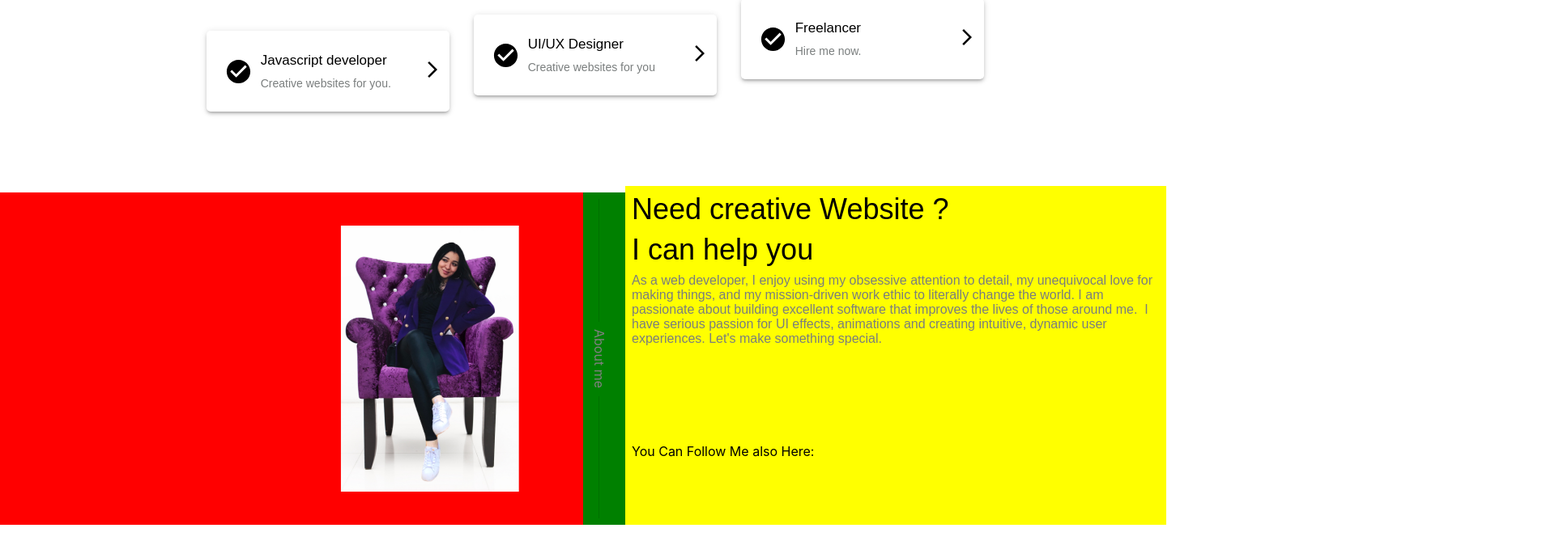
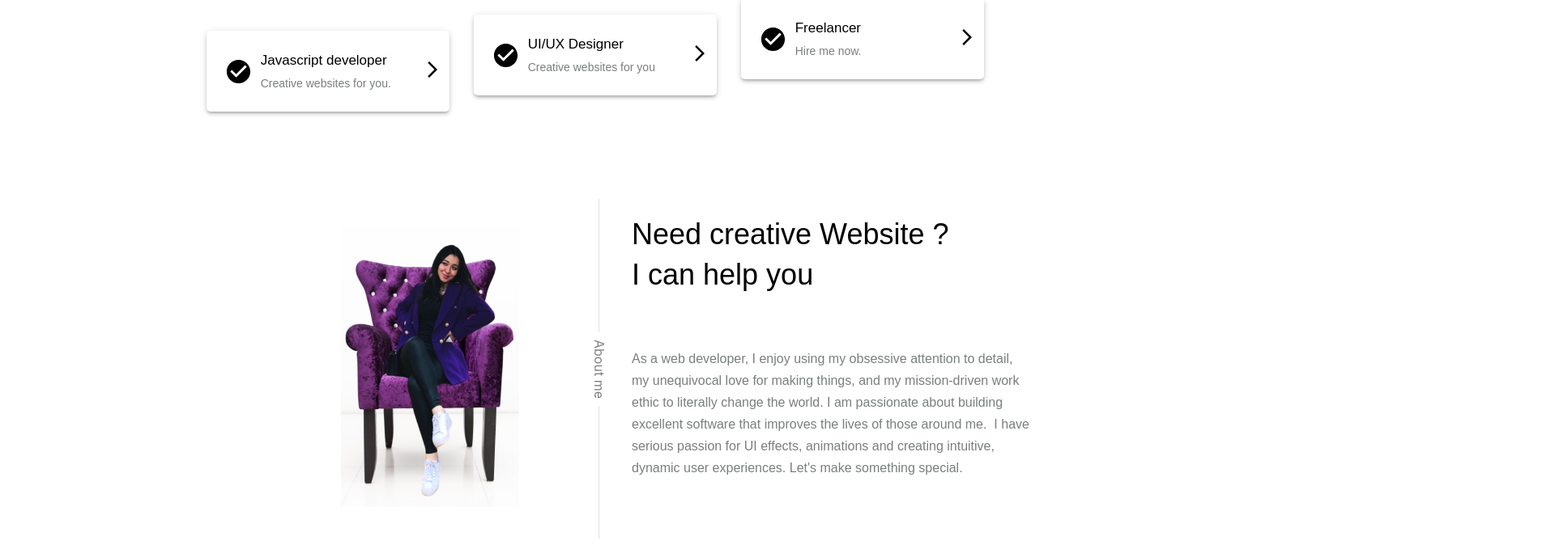
Before and after one commit to Chima20-art/protfolio, a Next.js app: page / in a window 1280 px wide. Shown: the part 873-1547 px from the top of the page at 81% size, 1920 px wide, since content can reach past the window. Before the commit the page ends 1522 px from the top, so only its background shows below. Built offline with nearby package versions, Linux system fonts and the light colour scheme; a web font is replaced by a local one.

Commit message:
changed  about background.

```diff
--- a/components/about/About.js
+++ b/components/about/About.js
@@ -1,43 +1,65 @@
 import Grid from "@mui/material/Grid";
 import Image from "next/image";
 import Divider from "@mui/material/Divider";
-import Box from "@mui/material/Box";
+
 import styles from "./about.module.css";
 
 export default function About() {
   return (
-    <Box>
+    <Grid>
       <Grid container direction="row" md={12}>
-        <Grid item container md={6} width="fit-content" backgroundColor="red">
+        <Grid container md={6}>
+          <Grid
+            item
+            spacing={0}
+            direction="column"
+            alignItems="center"
+            justifyContent="center"
+            width="fit-content"
+          >
             <Image
-            className={styles.img}
               src="/Chaimae (6).png"
               alt="sofa"
-            width={1400}
-            height={800}
+              width={1000}
+              height={600}
             />
           </Grid>
+        </Grid>
         <Grid item container direction="row" md={6}>
-          <Grid container direction="row" item md={1} backgroundColor="green">
+          <Grid container direction="row" item md={1}>
             <Divider orientation="vertical" variant="middle" flexItem>
               <div className={styles.vertical}>About me</div>
             </Divider>
           </Grid>
+          <Grid item container direction="column" md={11} spacing={1}>
             <Grid
               item
-            container
-            direction="column"
-            md={11}
-            backgroundColor="yellow"
-            spacing={1}
+              md={1}
+              className={styles.title}
+              margin="auto"
+              marginLeft="0px"
+              marginBottom="0px"
             >
-            <Grid item md={1} className={styles.title}>
               Need creative Website ?
             </Grid>
-            <Grid item md={1} className={styles.title}>
+            <Grid
+              item
+              md={1}
+              className={styles.title}
+              margin="auto"
+              marginLeft="0px"
+              marginTop="0px"
+            >
               I can help you{" "}
             </Grid>
-            <Grid item md={6} className={styles.paragraph}>
+            <Grid
+              item
+              md={6}
+              className={styles.paragraph}
+              width="500px"
+              margin="auto"
+              marginLeft="0px"
+            >
               As a web developer, I enjoy using my obsessive attention to
               detail, my unequivocal love for making things, and my
               mission-driven work ethic to literally change the world. I am
@@ -46,17 +68,9 @@ export default function About() {
               animations and creating intuitive, dynamic user experiences. Let's
               make something special.{" "}
             </Grid>
-            <Grid item md={1}>
-              You Can Follow Me also Here:
-            </Grid>
-            <Grid item container direction="row" md={3}>
-              <Grid item container md={4} direction="row">
-                <Grid item></Grid>
           </Grid>
         </Grid>
       </Grid>
     </Grid>
-      </Grid>
-    </Box>
   );
 }
--- a/components/about/about.module.css
+++ b/components/about/about.module.css
@@ -12,13 +12,16 @@
 .img {
   width: fit-content;
   margin: auto;
-  position: relative;
-  margin-left: 10px;
-  margin-right: 500px;
 }
 .paragraph {
   font-style: "Bebas Neue", cursive;
   font-family: "M PLUS Code Latin", sans-serif;
   font-size: 16px;
   color: rgb(122, 126, 126);
+
+  line-height: 27px;
 }
+.mediaVectors {
+  object-fit: contain;
+  cursor: pointer;
+}
```
Also changed, not shown: public/Chaimae (7).png (added). Lines whose indentation alone changed are shown as unchanged.
